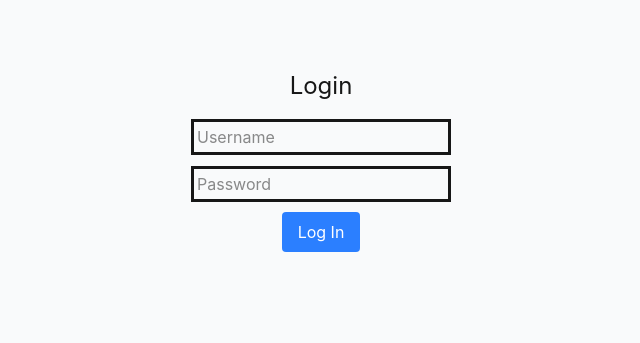
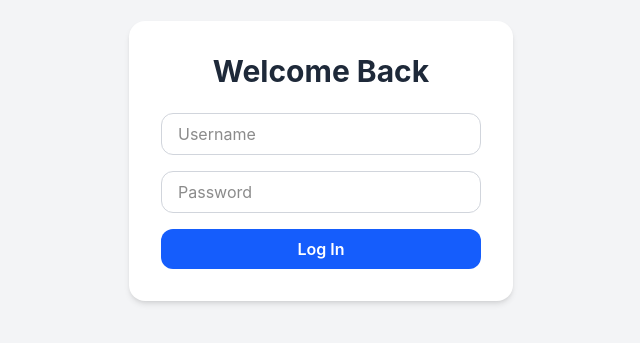
Before and after one commit to eolson31/rate-everything, a Next.js app: page /login in a window 1280 px wide. Shown: the part 239-582 px from the top of the page, without its empty margins (319-959 px from the left). Built offline with nearby package versions, Linux system fonts and the light colour scheme.

Commit message:
Made login screen welcoming and added loading skeleton

```diff
--- a/src/app/home/PostFeed.tsx
+++ b/src/app/home/PostFeed.tsx
@@ -61,6 +61,7 @@ function StarRatingButton({ rating, onChange }: StarRatingButtonProps) {
 export default function PostFeed() {
   const [posts, setPosts] = useState<Post[]>([]);
   const [postRatings, setPostRatings] = useState<{ [postId: number]: number }>({});
+  const [loading, setLoading] = useState(true);
 
   const router = useRouter();
 
@@ -70,15 +71,16 @@ export default function PostFeed() {
 
   // Fetch posts from the database
   const fetchPosts = async () => {
+    setLoading(true);
     const results = await fetch("/api/posts");
     const data = await results.json();
-    // Map stringified date to Date object
     const postsWithParsedDates = data.posts.map((post: Post) => ({
       ...post,
       createdAt: new Date(post.createdAt),
     }));
     setPosts(postsWithParsedDates);
-    setPostRatings(Object.fromEntries(postsWithParsedDates.map((p: { id: any; rating: any; }) => [p.id, p.rating])));
+    setPostRatings(Object.fromEntries(postsWithParsedDates.map((p: {id: any; rating: any}) => [p.id, p.rating])));
+    setLoading(false);
   };
 
   useEffect(() => {
@@ -140,10 +142,27 @@ export default function PostFeed() {
     <main className="flex flex-col items-center p-6 space-y-6">
       <button
         onClick={handlePost}
-      className="mb-4 px-5 py-2 bg-blue-600 hover:bg-blue-700 text-white font-semibold rounded-full shadow">
+        className="mb-4 px-5 py-2 bg-blue-600 hover:bg-blue-700 text-white font-semibold rounded-full shadow"
+      >
         Rate Something
       </button>
-      {posts.map((post) => (
+
+      {loading ? (
+        // Skeleton loading cards (3 placeholders)
+        Array.from({ length: 3 }).map((_, i) => (
+          <div
+            key={`skeleton-${i}`}
+            className="w-full max-w-2xl bg-white border border-gray-200 rounded-2xl shadow-md p-6 space-y-4 animate-pulse"
+          >
+            <div className="h-6 bg-gray-300 rounded w-1/2" />
+            <div className="h-4 bg-gray-300 rounded w-3/4" />
+            <div className="h-4 bg-gray-200 rounded w-1/4" />
+            <div className="h-4 bg-gray-200 rounded w-1/3" />
+            <div className="h-8 bg-gray-300 rounded w-full mt-4" />
+          </div>
+        ))
+      ) : (
+        posts.map((post) => (
           <div
             key={`post-container-${post.id}`}
             className="w-full max-w-2xl bg-white border border-gray-200 rounded-2xl shadow-md p-6 flex flex-col space-y-4"
@@ -180,8 +199,10 @@ export default function PostFeed() {
               />
             </div>
           </div>
-      ))}
+        ))
+      )}
     </main>
   );
 
+
 }
--- a/src/app/login/page.tsx
+++ b/src/app/login/page.tsx
@@ -15,22 +15,32 @@ export default function Login() {
   };
 
   return (
-    <div className="flex flex-col items-center justify-center min-h-screen">
-      <h1 className="text-2xl mb-4">Login</h1>
+    <div className="flex items-center justify-center min-h-screen bg-gray-100 px-4">
+      <div className="w-full max-w-sm bg-white p-8 rounded-2xl shadow-md">
+        <h1 className="text-3xl font-bold text-center text-gray-800 mb-6">Welcome Back</h1>
+        <div className="space-y-4">
           <input
-        className="inputUserPass"
             id="username"
+            type="text"
             placeholder="Username"
             value={inputUsername}
             onChange={(e) => setInputUsername(e.target.value)}
+            className="w-full px-4 py-2 border border-gray-300 rounded-xl focus:outline-none focus:ring-2 focus:ring-blue-500"
           />
-      <input className="inputUserPass" id="password" placeholder="Password" type="password" />
+          <input
+            id="password"
+            type="password"
+            placeholder="Password"
+            className="w-full px-4 py-2 border border-gray-300 rounded-xl focus:outline-none focus:ring-2 focus:ring-blue-500"
+          />
           <button
             onClick={handleLogin}
-        className="bg-blue-500 text-white px-4 py-2 rounded"
+            className="w-full bg-blue-600 text-white py-2 rounded-xl font-semibold hover:bg-blue-700 transition"
           >
             Log In
           </button>
         </div>
+      </div>
+    </div>
   );
 }
```
Lines whose indentation alone changed are shown as unchanged.
